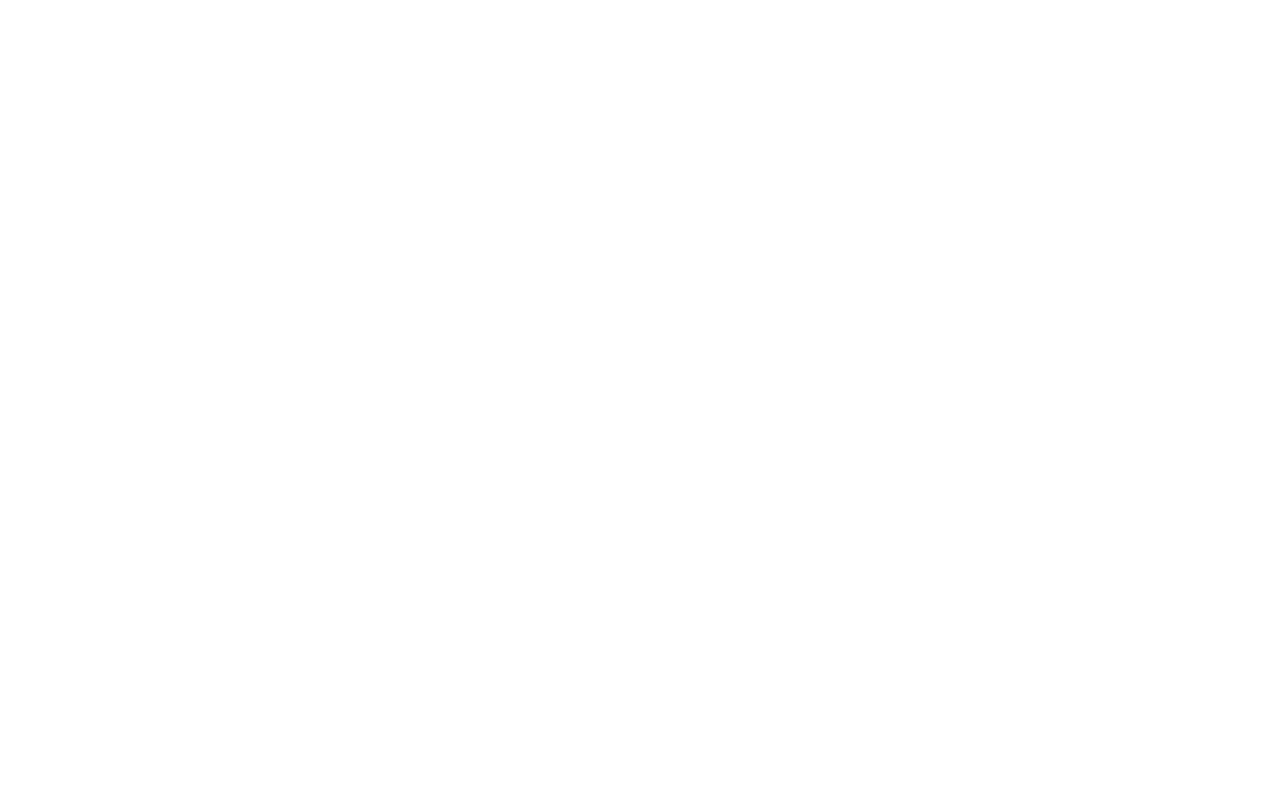
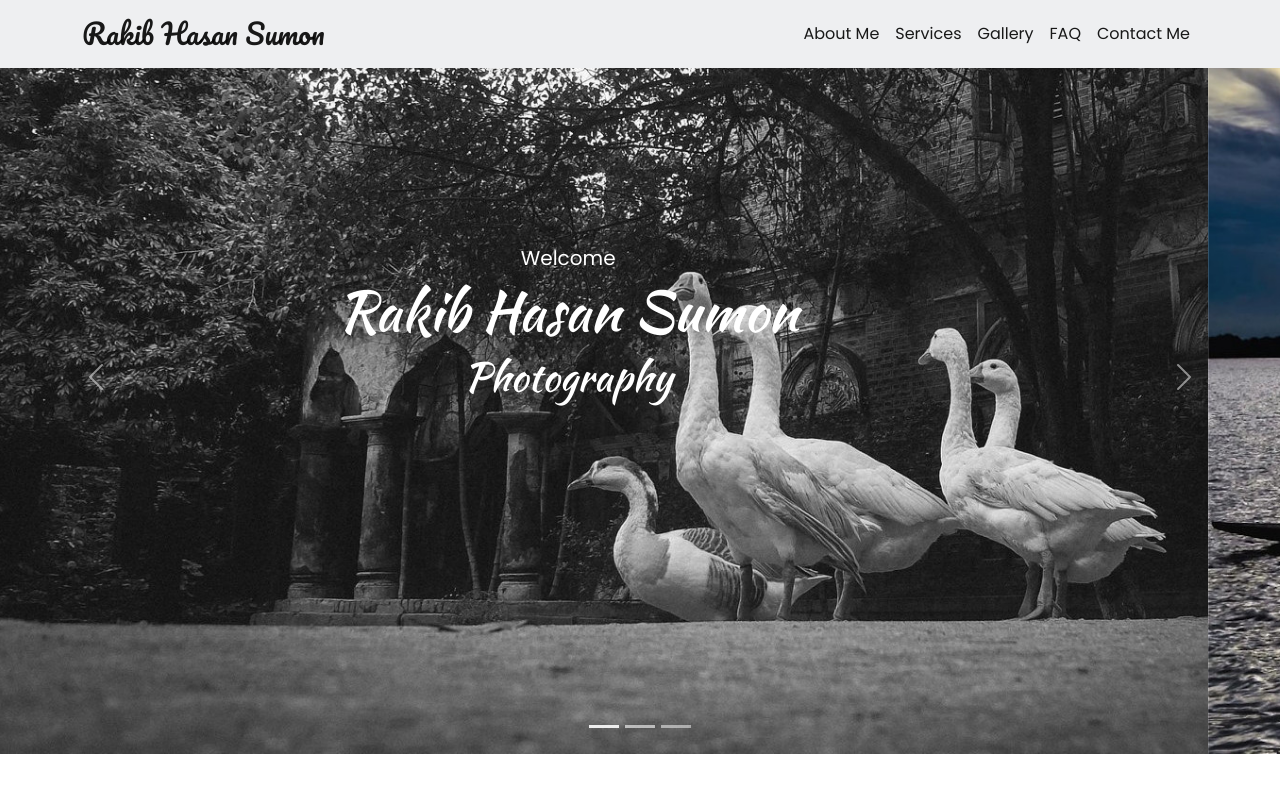
Before and after one commit to abdullahhosenakash/rh-sumon-portfolio-version2, a plain HTML site: page index.html in a window 1280 px wide. Drawn offline with nearby package versions, Linux system fonts and the light colour scheme.

Commit message:
slider added

```diff
--- a/css/style.css
+++ b/css/style.css
@@ -0,0 +1,17 @@
+/* custom fonts */
+@import url('https://fonts.googleapis.com/css2?family=Kaushan+Script&family=Pacifico&family=Poppins&display=swap');
+body{
+    font-family: 'Poppins', sans-serif;
+}
+.navbar-brand-name{
+    font-family: 'Pacifico', cursive;
+}
+.custom-bg-color{
+    background-color: #EEEFF1;
+}
+.slider-font{
+    font-family: 'Kaushan Script', cursive;
+}
+.slider-text{
+    top: 30%;
+}
--- a/index.html
+++ b/index.html
@@ -14,6 +14,89 @@
 </head>
 
 <body>
+    <!-- header start  -->
+    <header>
+        <section class="container-fluid">
+            <!-- navigation bar  -->
+            <nav class="navbar custom-bg-color fixed-top navbar-expand-lg navbar-light">
+                <div class="container">
+                    <a class="navbar-brand fs-3 navbar-brand-name" href="#">Rakib Hasan Sumon</a>
+                    <button class="navbar-toggler" type="button" data-bs-toggle="collapse"
+                        data-bs-target="#navbarNavAltMarkup" aria-controls="navbarNavAltMarkup" aria-expanded="false"
+                        aria-label="Toggle navigation">
+                        <span class="navbar-toggler-icon"></span>
+                    </button>
+                    <div class="collapse navbar-collapse justify-content-end" id="navbarNavAltMarkup">
+                        <div class="navbar-nav">
+                            <a class="nav-link active" aria-current="page" href="#">About Me</a>
+                            <a class="nav-link active" href="#">Services</a>
+                            <a class="nav-link active" href="#">Gallery</a>
+                            <a class="nav-link active">FAQ</a>
+                            <a class="nav-link active">Contact Me</a>
+                        </div>
+                    </div>
+                </div>
+            </nav>
+        </section>
+
+        <!-- slider section  -->
+        <section class="container-fluid px-0">
+            <div id="carouselExampleCaptions" class="carousel slide" data-bs-ride="carousel">
+                <div class="carousel-indicators">
+                    <button type="button" data-bs-target="#carouselExampleCaptions" data-bs-slide-to="0" class="active"
+                        aria-current="true" aria-label="Slide 1"></button>
+                    <button type="button" data-bs-target="#carouselExampleCaptions" data-bs-slide-to="1"
+                        aria-label="Slide 2"></button>
+                    <button type="button" data-bs-target="#carouselExampleCaptions" data-bs-slide-to="2"
+                        aria-label="Slide 3"></button>
+                </div>
+                <div class="carousel-inner">
+                    <div class="carousel-item active">
+                        <img src="images/heading-image.jpg" class="d-block w-100" alt="...">
+                        <div class="carousel-caption position-absolute slider-text">
+                            <h5>Welcome</h5>
+                            <h1 class="display-4 slider-font">Rakib Hasan Sumon</h1>
+                            <h1 class="slider-font">Photography</h1>
+                        </div>
+                    </div>
+                    <div class="carousel-item">
+                        <img src="images/heading-image2.jpg" class="d-block w-100" alt="...">
+                        <div class="carousel-caption position-absolute slider-text">
+                            <h5>Welcome</h5>
+                            <h1 class="display-4 slider-font">Rakib Hasan Sumon</h1>
+                            <h1 class="slider-font">Photography</h1>
+                        </div>
+                    </div>
+                    <div class="carousel-item">
+                        <img src="images/heading-image3.jpg" class="d-block w-100" alt="...">
+                        <div class="carousel-caption position-absolute slider-text">
+                            <h5>Welcome</h5>
+                            <h1 class="display-4 slider-font">Rakib Hasan Sumon</h1>
+                            <h1 class="slider-font">Photography</h1>
+                        </div>
+                    </div>
+                </div>
+                <button class="carousel-control-prev" type="button" data-bs-target="#carouselExampleCaptions"
+                    data-bs-slide="prev">
+                    <span class="carousel-control-prev-icon" aria-hidden="true"></span>
+                    <span class="visually-hidden">Previous</span>
+                </button>
+                <button class="carousel-control-next" type="button" data-bs-target="#carouselExampleCaptions"
+                    data-bs-slide="next">
+                    <span class="carousel-control-next-icon" aria-hidden="true"></span>
+                    <span class="visually-hidden">Next</span>
+                </button>
+            </div>
+        </section>
+    </header>
+    <!-- main section start  -->
+    <main>
+
+    </main>
+    <!-- footer start  -->
+    <footer>
+
+    </footer>
 
 
 
```
Also changed, not shown: heading-image.jpg (added), heading-image2.jpg (added), heading-image3.jpg (added), images/heading-image.jpg (added), images/heading-image2.jpg (added), images/heading-image3.jpg (added).
